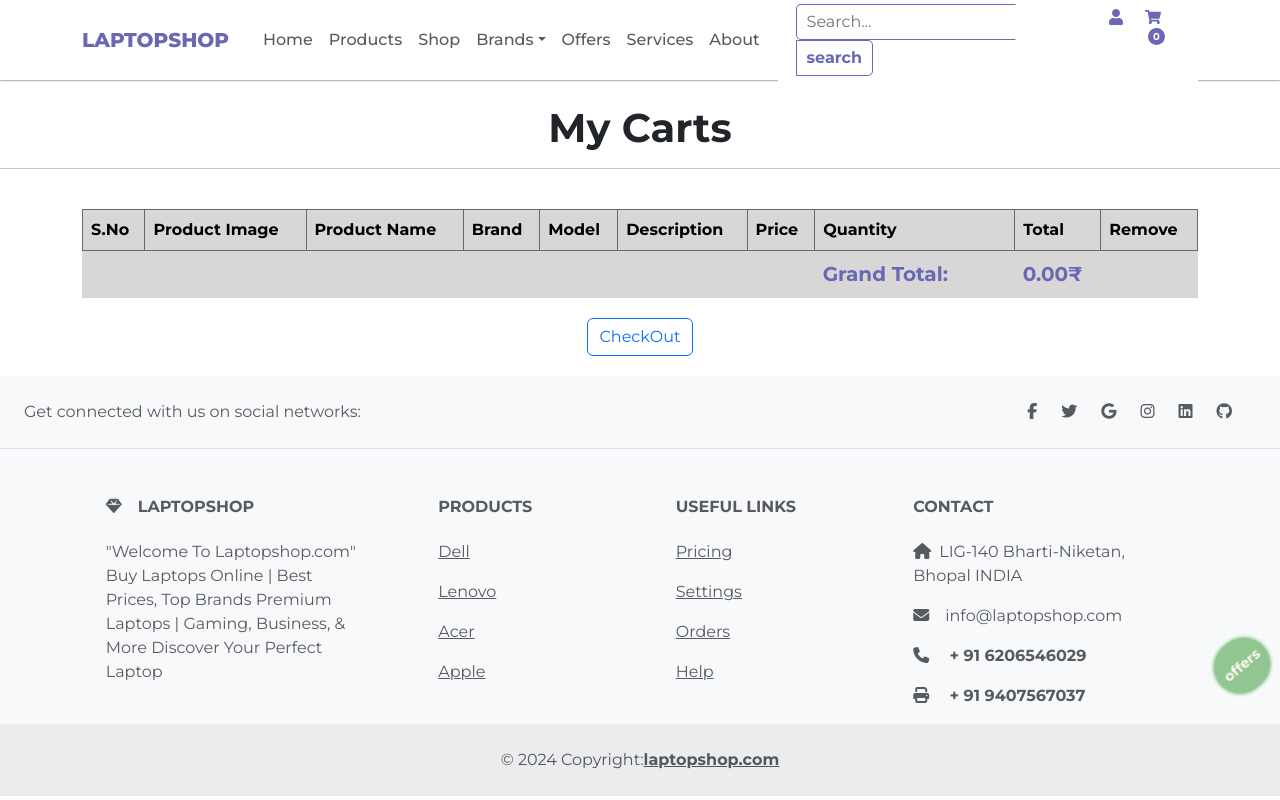
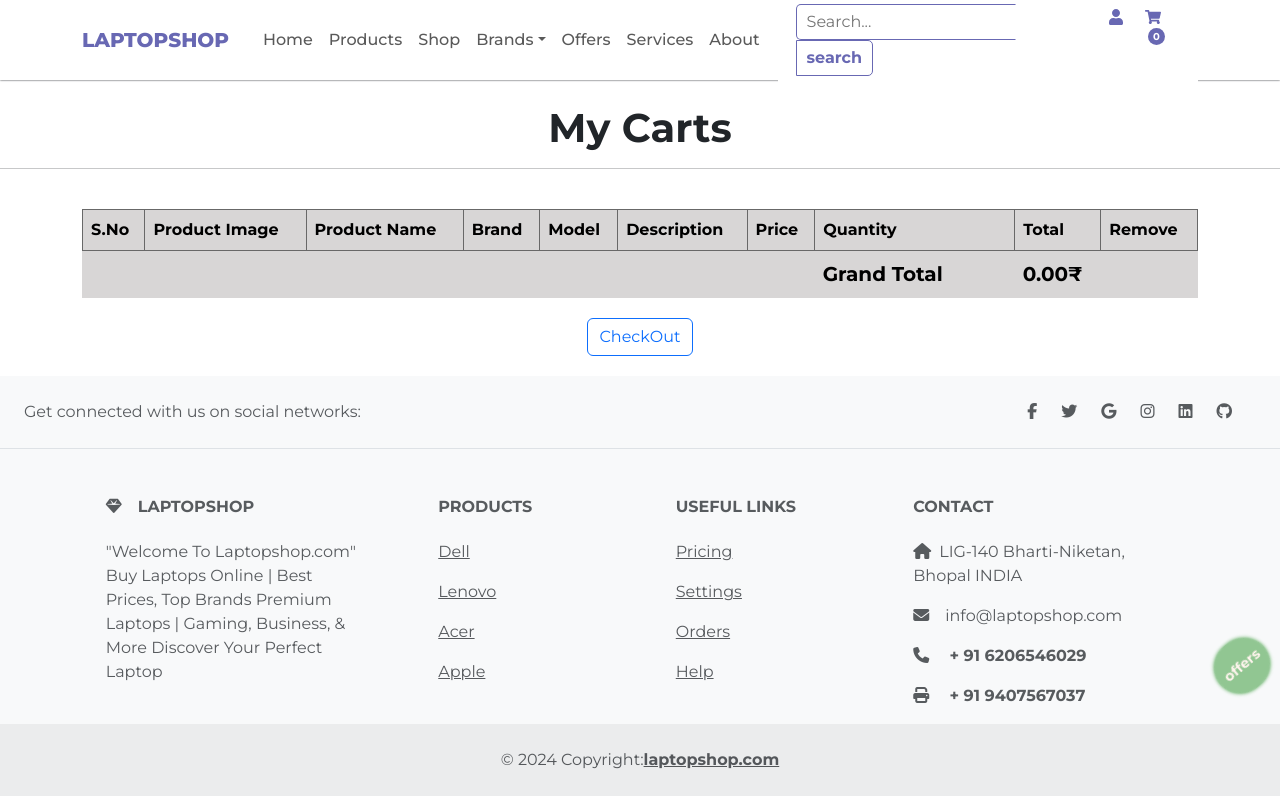
Before and after one commit to suraj-raj01/eCommerce, a React (Vite) app: page /mycart in a window 1280 px wide. Built offline with nearby package versions, Linux system fonts and the light colour scheme.

Commit message:
Modify MyCart

```diff
--- a/src/pages/MyCart.jsx
+++ b/src/pages/MyCart.jsx
@@ -76,15 +76,11 @@ const MyCart = () => {
             {" ₹"}
           </td>
           <td>
-            <Button
-              variant="outline-primary"
-              onClick={() => {
+            <img style={{cursor:'pointer'}}
+                onClick={() => {
                 dataDelete(key.id);
-              }}
-            >
-              {" "}
-              Delete
-            </Button>
+              }} src="https://cdn-icons-png.flaticon.com/512/1345/1345874.png" alt="" height='20px'/>
+
           </td>
         </tr>
       </>
@@ -128,11 +124,11 @@ const MyCart = () => {
               <th></th>
               <th></th>
               <th></th>
-              <th width="200" style={{ color: "#6868b3", fontSize: "20px" }}>
+              <th width="200" style={{ color: "black", fontSize: "20px" }}>
                 {" "}
-                Grand Total:{" "}
+                Grand Total{" "}
               </th>
-              <th style={{ color: "#6868b3", fontSize: "20px" }}>
+              <th style={{ color: "black", fontSize: "20px" }}>
                 {" "}
                 {grandTotal}
                 {".00₹"}{" "}
```
